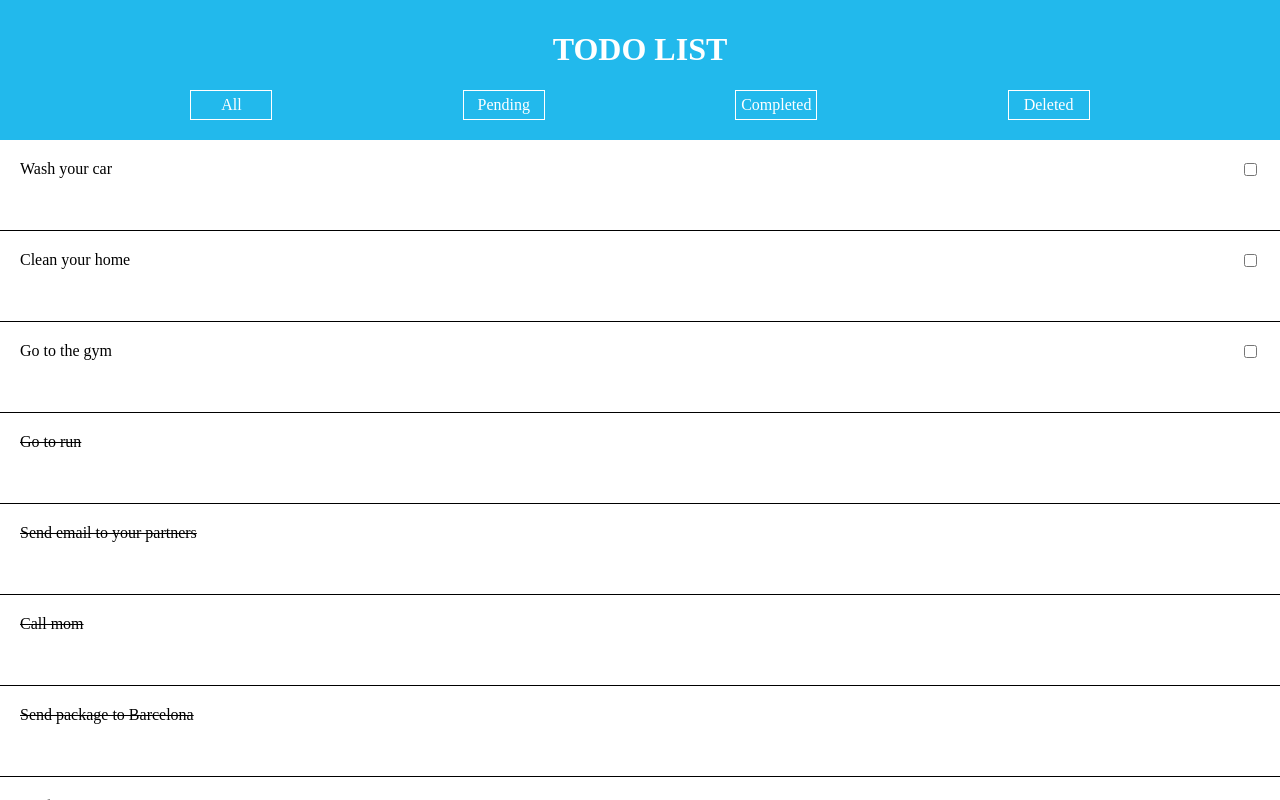
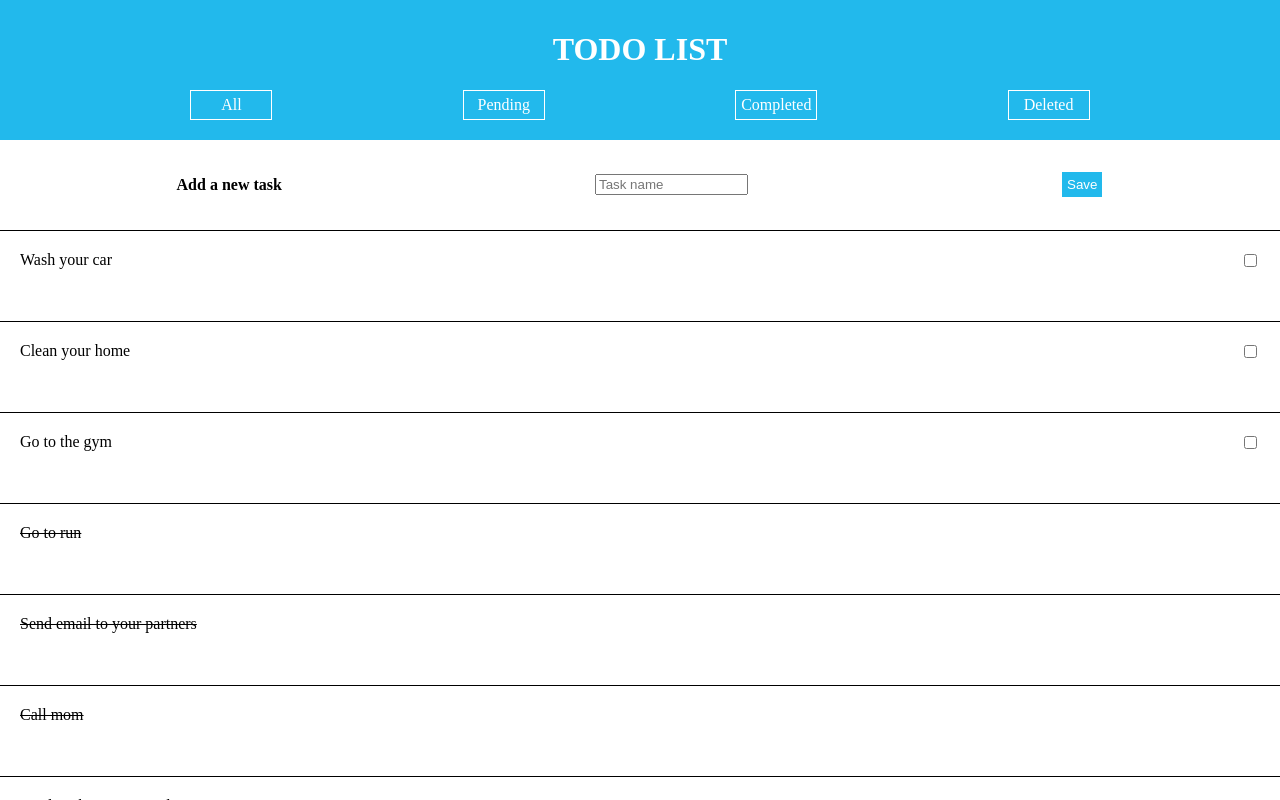
Before and after one commit to jrodva/todo-list, an Angular app: page / in a window 1280 px wide. Built offline with nearby package versions, Linux system fonts and the light colour scheme; data requests are answered from the project's data file.

Commit message:
feat: add layout for new task

```diff
--- a/src/app/components/tasks-list/tasks-list.component.html
+++ b/src/app/components/tasks-list/tasks-list.component.html
@@ -1 +1,6 @@
+<form class="add-task-form">
+  <label class="add-task-label">Add a new task</label>
+  <input type="text" placeholder="Task name" class="task-input">
+  <input type="submit" value="Save" class="submit-button" (click)="addNewTask()">
+</form>
 <app-task *ngFor="let task of tasks$ | async" [task]="task"></app-task>
--- a/src/app/components/tasks-list/tasks-list.component.scss
+++ b/src/app/components/tasks-list/tasks-list.component.scss
@@ -0,0 +1,23 @@
+.add-task-form {
+  border-bottom: 1px solid;
+  padding: 20px;
+  height: 50px;
+  display: flex;
+  justify-content: space-around;
+  align-items: center;
+
+  .add-task-label {
+    font-weight: bold;
+  }
+
+  .task-input {
+    width: 145px;
+  }
+
+  .submit-button {
+    border: 1px solid #FFFFFF;
+    padding: 5px;
+    background-color: #22B9EC;
+    color: #FFFFFF;
+  }
+}
--- a/src/app/components/tasks-list/tasks-list.component.ts
+++ b/src/app/components/tasks-list/tasks-list.component.ts
@@ -15,4 +15,7 @@ export class TasksListComponent {
   constructor(private activatedRoute: ActivatedRoute, private tasksService: TasksService) {
     this.tasks$ = this.tasksService.tasks$;
   }
+
+  addNewTask() {
+  }
 }
```
